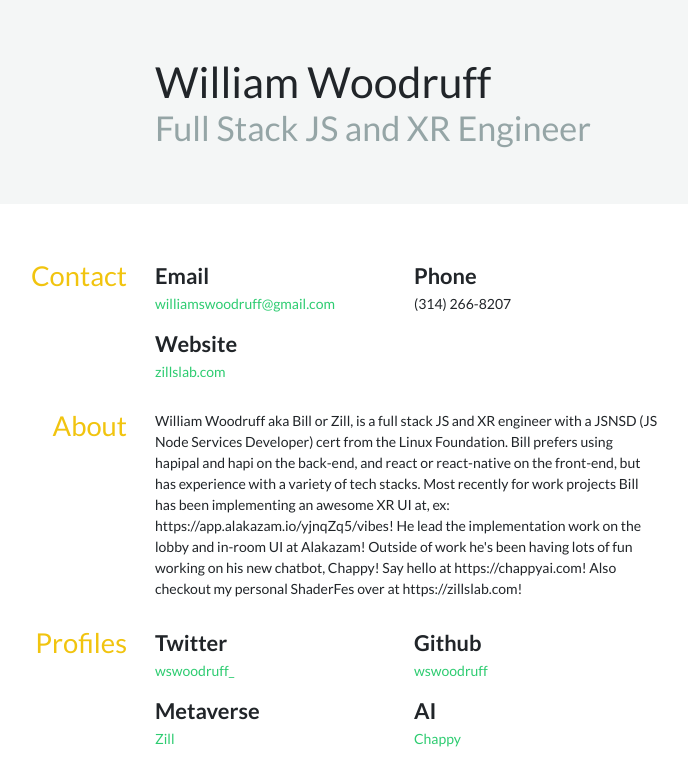
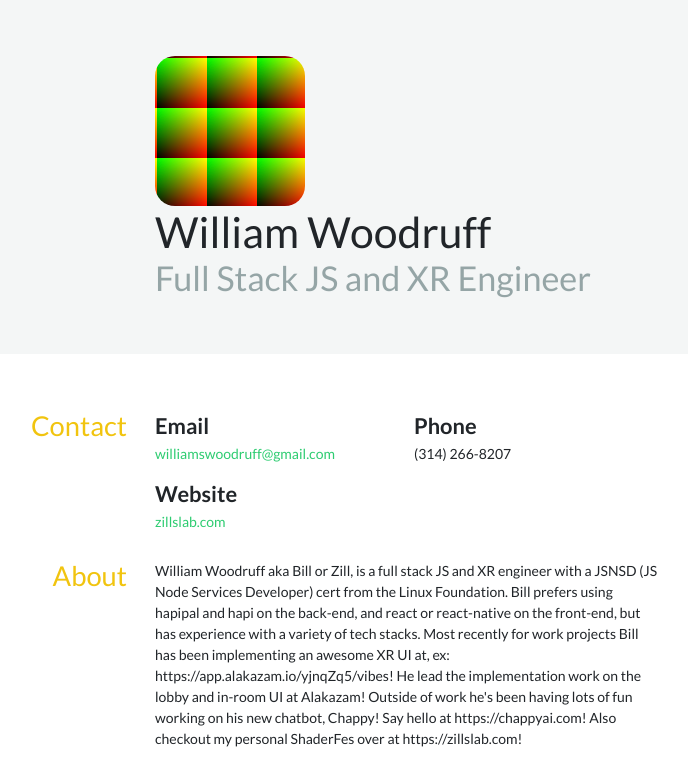
Before and after one commit to wswoodruff/wswoodruff.github.io, a website: page resume/index.html in a window 1280 px wide. Shown: the top 774 px of the page, without its empty margins (331-1019 px from the left). Drawn offline with Linux system fonts and the light colour scheme.

Commit message:
Add profile pic

```diff
--- a/resume/index.html
+++ b/resume/index.html
@@ -32,6 +32,15 @@
 
 html {
   font-size: 14px;
+}
+
+#profile-pic {
+  width: 150px;
+  height: 150px;
+  top: 20px;
+  left: 20px;
+  border-radius: 20px;
+  overflow: hidden;
 }
 
 body {
@@ -222,6 +231,9 @@ blockquote > * + * {
   </head>
   <body>
       <header class="masthead">
+          <div id="profile-pic">
+            <img src="https://github.com/wswoodruff/wswoodruff.github.io/blob/1f3469af7148f9f865d3a5efbaeeeb546ae0c3dd/assets/profile-pic.png?raw=true" />
+          </div>
           <h1>William Woodruff</h1>
           <h2>Full Stack JS and XR Engineer</h2>
       </header>
```
